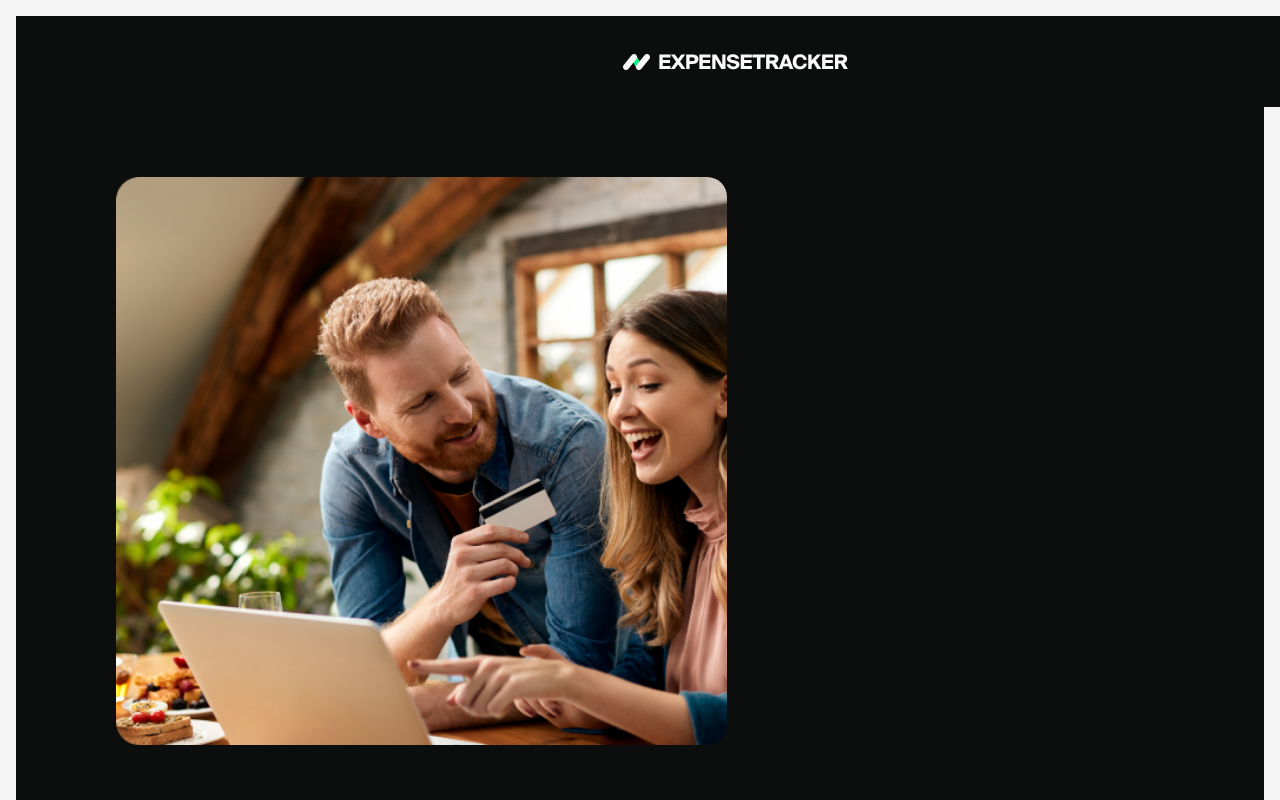
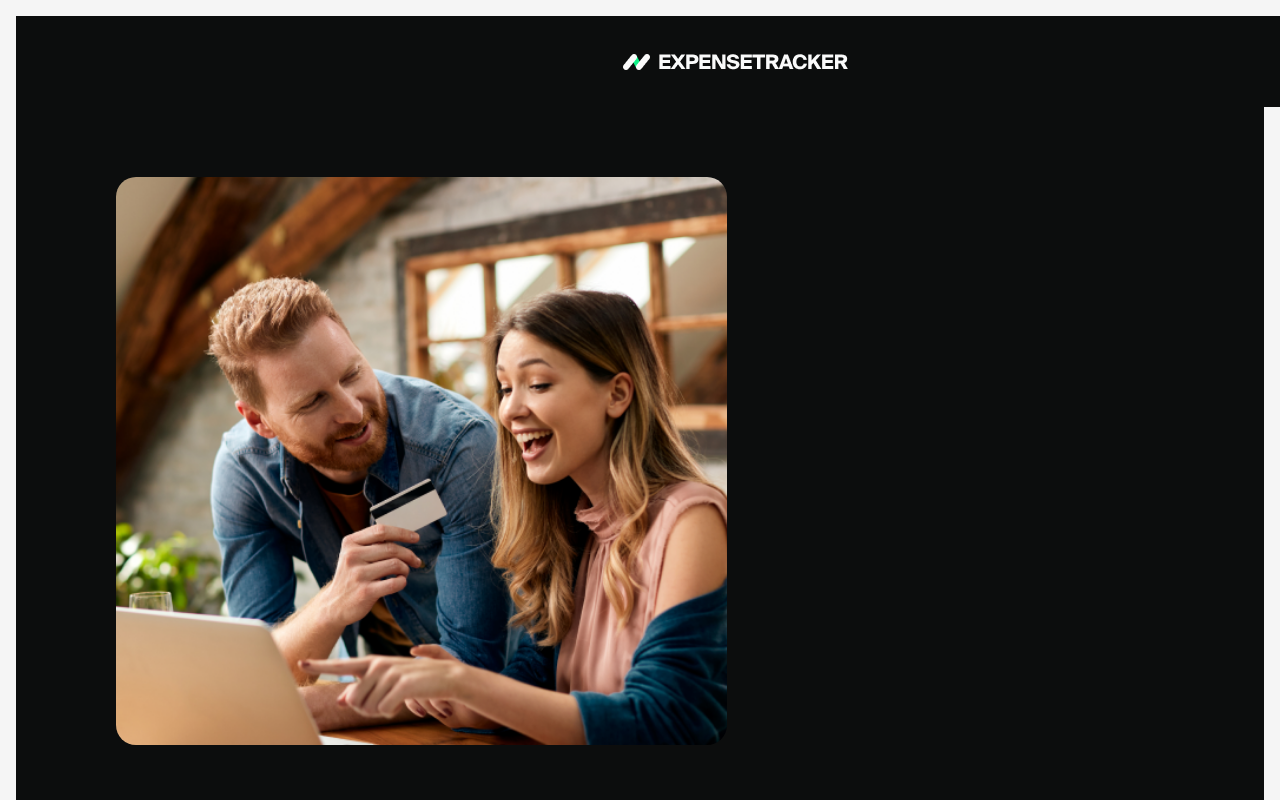
Before and after one commit to Reuelle/expense-tracker, a React (Create React App) app: page /expense-tracker/login in a window 1280 px wide. Shown: the top 800 px of the page. Built offline with nearby package versions, Linux system fonts and the light colour scheme.

Commit message:
Update Decoration.module.css

```diff
--- a/src/components/Decoration/Decoration.module.css
+++ b/src/components/Decoration/Decoration.module.css
@@ -5,7 +5,7 @@
   width: 100%;
   height: 100vh; /* Fill the viewport height */
   display: flex;
-  align-items: center;
+  overflow: hidden;
 }
 
 .backgroundImage {
@@ -18,6 +18,7 @@
   background-repeat: no-repeat;
   z-index: 1; /* Ensures it stays behind other content */
   border-radius: 20px; /* Optional: Apply rounded corners */
+  background-position: center;
 }
 
 .decorationTab {
```
